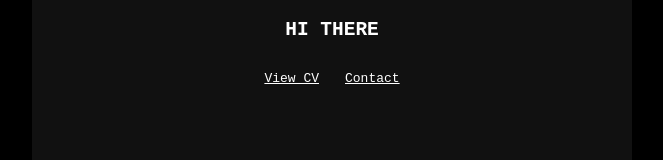
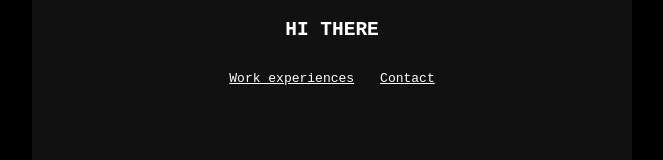
Before and after one commit to ejuju/personal_website, a SvelteKit app: page / in a window 1280 px wide. Shown: the part 342-502 px from the top of the page, without its empty margins (308-971 px from the left). Built offline with nearby package versions, Linux system fonts and the light colour scheme.

Commit message:
fix homepage hero section

```diff
--- a/src/routes/+page.svelte
+++ b/src/routes/+page.svelte
@@ -11,8 +11,8 @@
 			Hi there
 		</h1>
 		<nav>
-			<a href="#experiences">View CV</a>
-			<a href="#experiences">Contact</a>
+			<a href="#experiences">Work experiences</a>
+			<a href="/contact">Contact</a>
 		</nav>
 	</section>
 
```
Also changed, not shown: 1 other file (tests, documents, lock files or other folders).
